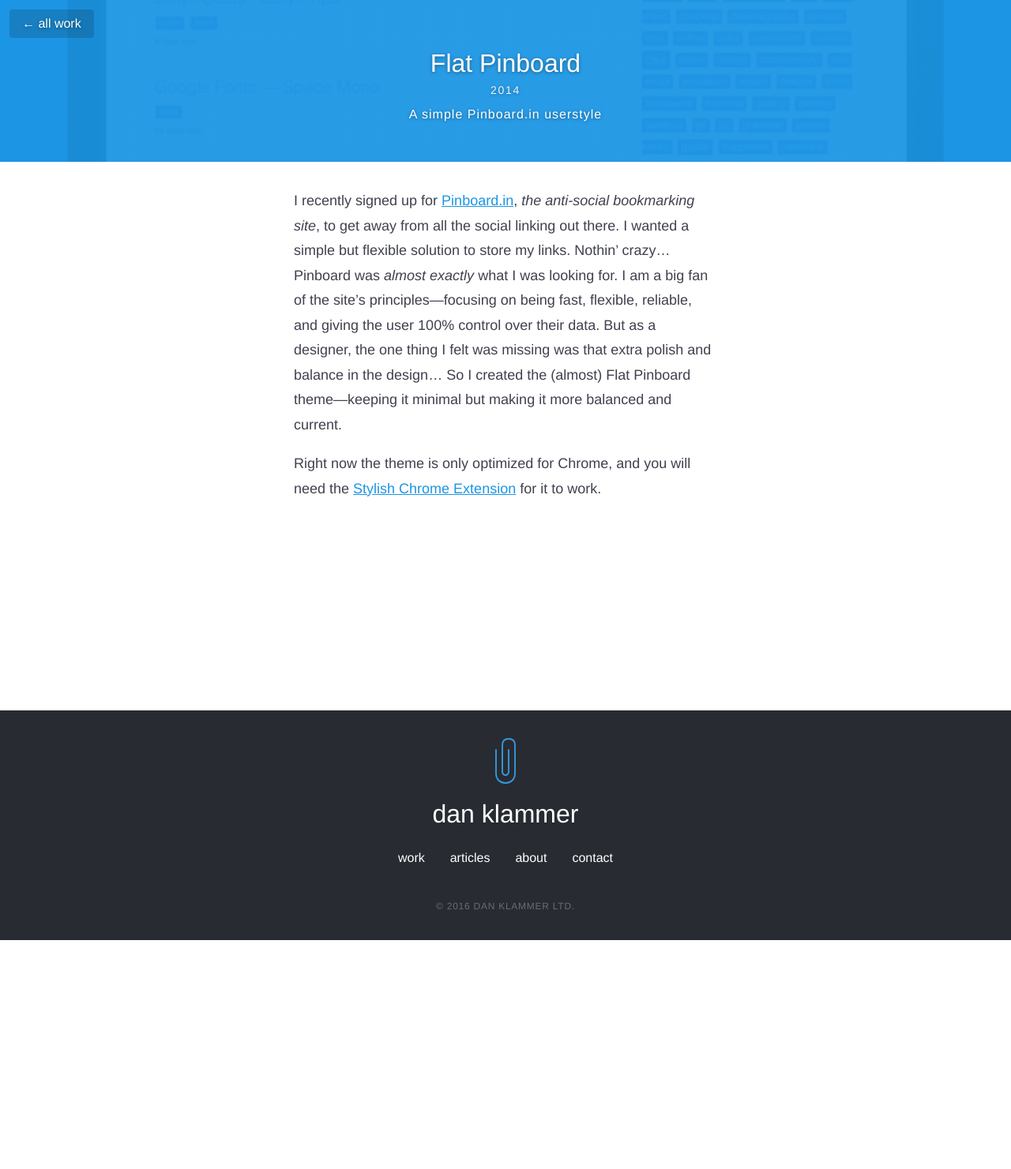
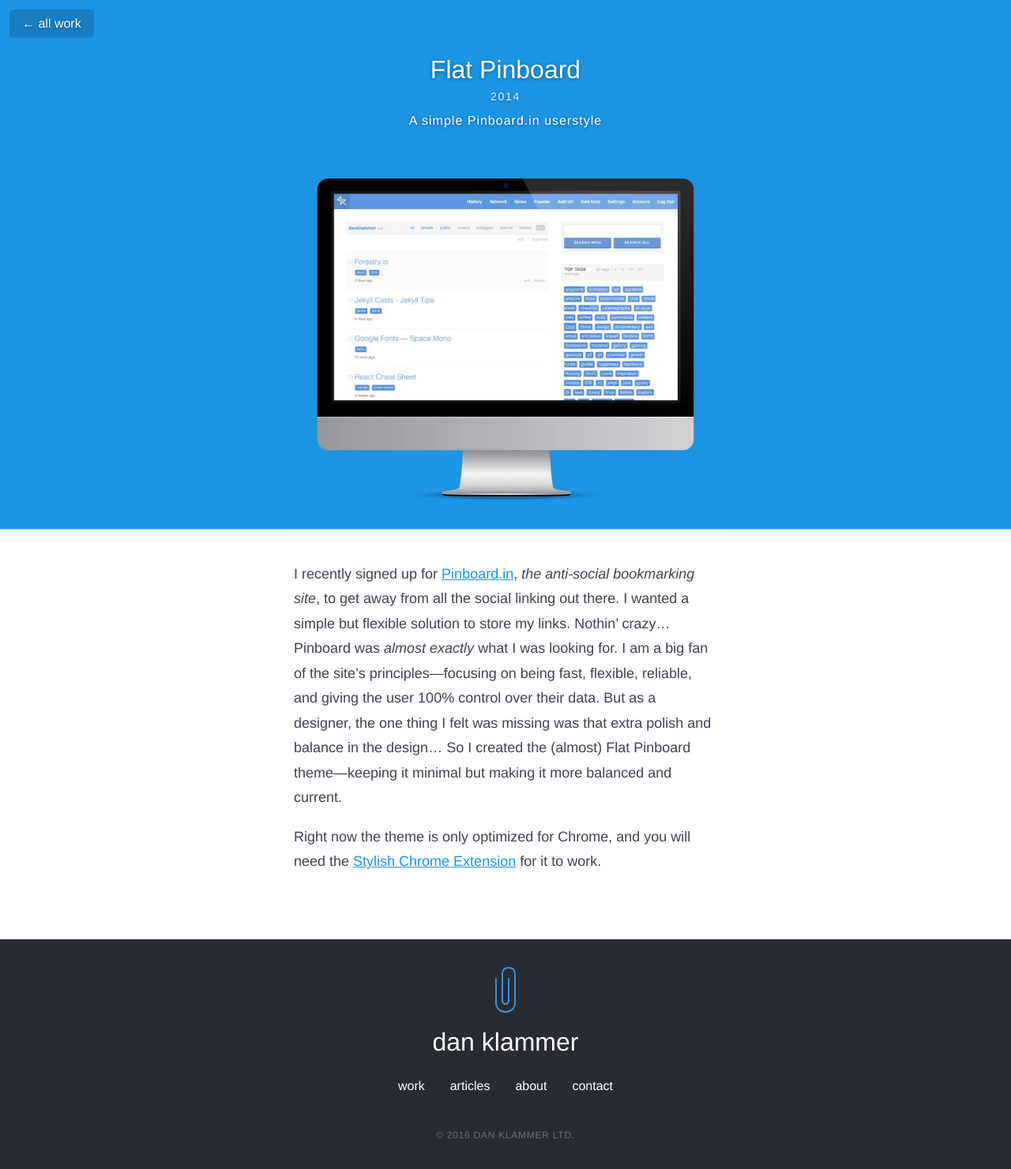
Before and after one commit to danklammer/danklammer.github.io, a Jekyll site: the page built from work/_posts/2014-02-02-flat-pinboard.md, in a window 1280 px wide. Shown: the whole page at 79% size. Built offline with Jekyll 4.4.1, drawn with Linux system fonts in a browser that asks for light colours; before the commit the page ends 1191 px from its top, so only the background shows below that.

Commit message:
Header layout updates

```diff
--- a/_layouts/page.html
+++ b/_layouts/page.html
@@ -6,7 +6,7 @@
 
   {% include nav.html %}
 
-  <article class="lg-article lg-height-full lg-align-middle pt3 pb7 article-side-padding">
+  <article class="lg-article lg-height-full lg-align-middle pt4 pb7 article-side-padding">
     <section class="section-max-width width-full center-block">
 
     <h1 class="font-size-1 line-height-none pt3">{{ page.title }}</h1>
--- a/_layouts/post.html
+++ b/_layouts/post.html
@@ -4,7 +4,7 @@
 
 <article class="site-post lg-post lg-height-full" itemscope itemtype="http://schema.org/BlogPosting">
 
-  <header class="align-center color-white text-shadow-medium pt6 pb4 article-side-padding" style="background: linear-gradient( rgba({{ page.color }}, 0.8), rgba({{ page.color }}, 0.8)), url({{ page.cover-image }}); background-size: cover; background-position: center center;">
+  <header class="align-center align-middle color-white text-shadow-medium pt6 pb4 article-side-padding" style="background: linear-gradient( rgba({{ page.color }}, 0.8), rgba({{ page.color }}, 0.8)), url({{ page.cover-image }}); background-size: cover; background-position: center center; min-height: 60vh">
 
       <a href="{{ site.baseurl }}/articles/" class="lg-absolute l1 t1 sm-hide font-size-5 inline-block color-white dim-bg-white underline-none lowercase py1 px3 m2 br3">&larr; All Articles</a>
 
@@ -18,12 +18,12 @@
       <div class="center-block pt3">
         <h1 class="font-size-1 line-height-none py2" itemprop="name headline">{{ page.title }}</h1>
         <h3 class="font-size-3 line-height-title font-weight-3 pt1 px4" itemprop="name alternativeHeadline">{{ page.subtitle }}</h3>
-        <p class="font-size-6 line-height-none pt4 opacity-8"><time datetime="{{ page.date | date_to_xmlschema }}" itemprop="datePublished">{{ page.date | date: "%B %-d, %Y" }}</time>{% if page.author %} <small class="font-size-8 p2">&bull;</small> <span itemprop="author" itemscope itemtype="http://schema.org/Person"><span rel="author" itemprop="name">{{ page.author }}</span></span>{% endif %}</p>
+        <p class="font-size-5 line-height-none pt4 opacity-8"><time datetime="{{ page.date | date_to_xmlschema }}" itemprop="datePublished">{{ page.date | date: "%B %-d, %Y" }}</time>{% if page.author %} <small class="font-size-8 p2">&bull;</small> <span itemprop="author" itemscope itemtype="http://schema.org/Person"><span rel="author" itemprop="name">{{ page.author }}</span></span>{% endif %}</p>
       </div>
 
   </header>
 
-  <section class="section-max-width width-full center-block pt3 pb7 article-side-padding">
+  <section class="section-max-width width-full center-block pt4 pb7 article-side-padding">
 
     <div class="post-content" itemprop="articleBody">
       {{ content }}
--- a/_layouts/project.html
+++ b/_layouts/project.html
@@ -4,7 +4,7 @@
 
 <article class="site-project lg-post lg-height-full" itemscope itemtype="http://schema.org/BlogPosting">
 
-  <header class="align-center color-white text-shadow-medium py6 article-side-padding" style="background: linear-gradient( rgba({{ page.color }}, 0.94), rgba({{ page.color }}, 0.94)), url({{ page.cover-image }}); background-size: cover; background-position: center center;">
+  <header class="center-block color-white text-shadow-medium box-shadow-light pt6" style="background: rgb({{ page.color }});"">
 
       <a href="{{ site.baseurl }}/" class="lg-absolute l1 t1 sm-hide font-size-5 inline-block color-white dim-bg-black underline-none lowercase py1 px3 m2 br3">&larr; All Work</a>
 
@@ -15,11 +15,15 @@
           </svg>
       </div>
 
-      <div class="center-block line-height-none pt3">
-        <h1 class="font-size-1" itemprop="name headline">{{ page.title }}</h1>
-        <time datetime="{{ page.date | date_to_xmlschema }}" itemprop="datePublished" class="block font-size-6 line-height-title tracking-wide opacity-8 py2">{{ page.year }}</time>
-        <span class="font-size-5 line-height-title tracking-slight font-weight-5">{{ page.tagline }}</span>
+      <div class="center-block align-center line-height-none px3 pt4 pb3">
+          <h2 class="font-size-1">{{ page.title }}</h2>
+          <time class="block font-size-6 line-height-title tracking-wide opacity-8 py2">{{ page.year }}</time>
+          <span class="font-size-5 line-height-title tracking-slight font-weight-5">{{ page.tagline }}</span>
       </div>
+
+      {% if page.cover-image %}
+      <img src="{{ page.cover-image }}" width="450" height="400" class="center-block width-full no-select" style="max-width: 550px">
+      {% endif %}
 
   </header>
 
@@ -27,7 +31,7 @@
     .post-content a { color: rgb({{ page.color }}) }
   </style>
 
-  <section class="section-max-width width-full center-block pt3 pb7 article-side-padding">
+  <section class="section-max-width width-full center-block pt4 pb7 article-side-padding">
 
     <div class="post-content" itemprop="articleBody">
       {{ content }}
--- a/articles/index.html
+++ b/articles/index.html
@@ -8,7 +8,7 @@
 
   {% include nav.html %}
 
-  <div class="lg-article lg-height-full lg-align-middle pt3 pb7 article-side-padding">
+  <div class="lg-article lg-height-full lg-align-middle pt4 pb7 article-side-padding">
     <section class="section-max-width width-full center-block">
 
       <h1 class="font-size-1 line-height-none py3">{{ page.title }}</h1>
```
